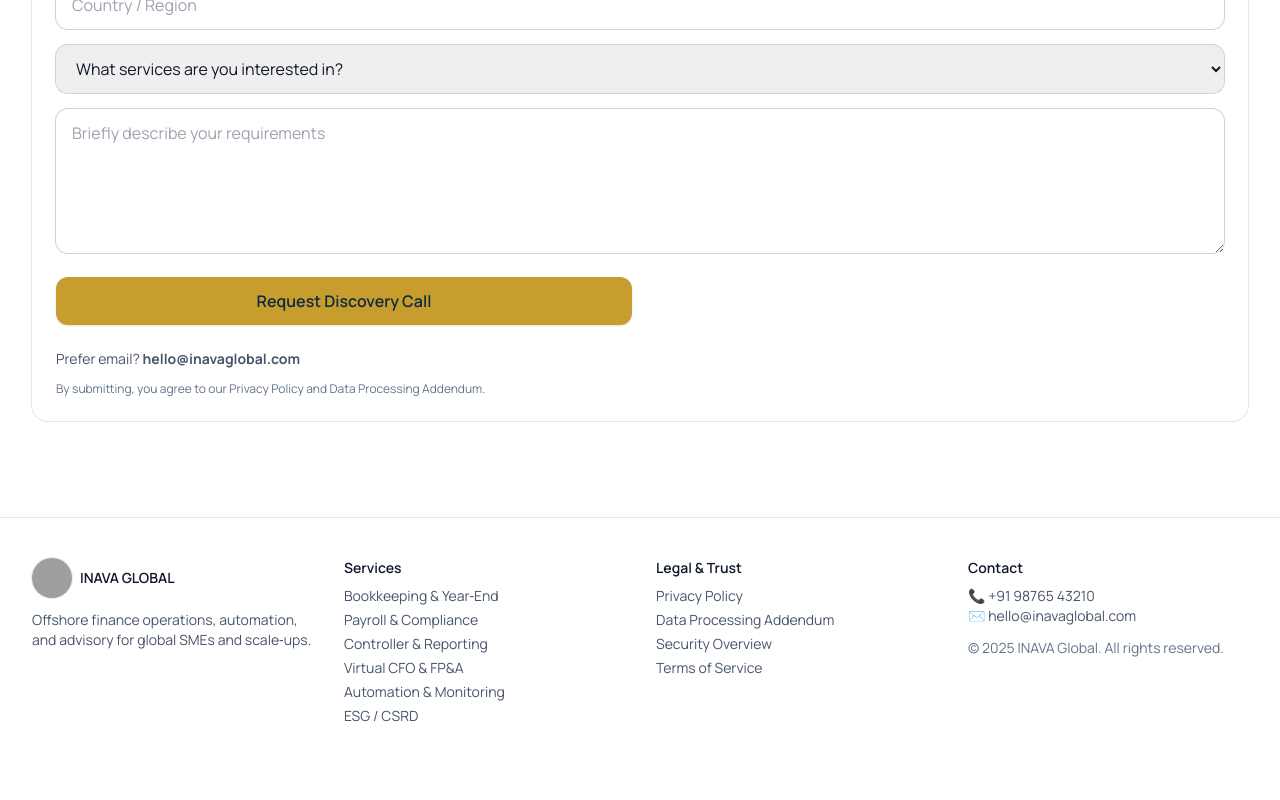
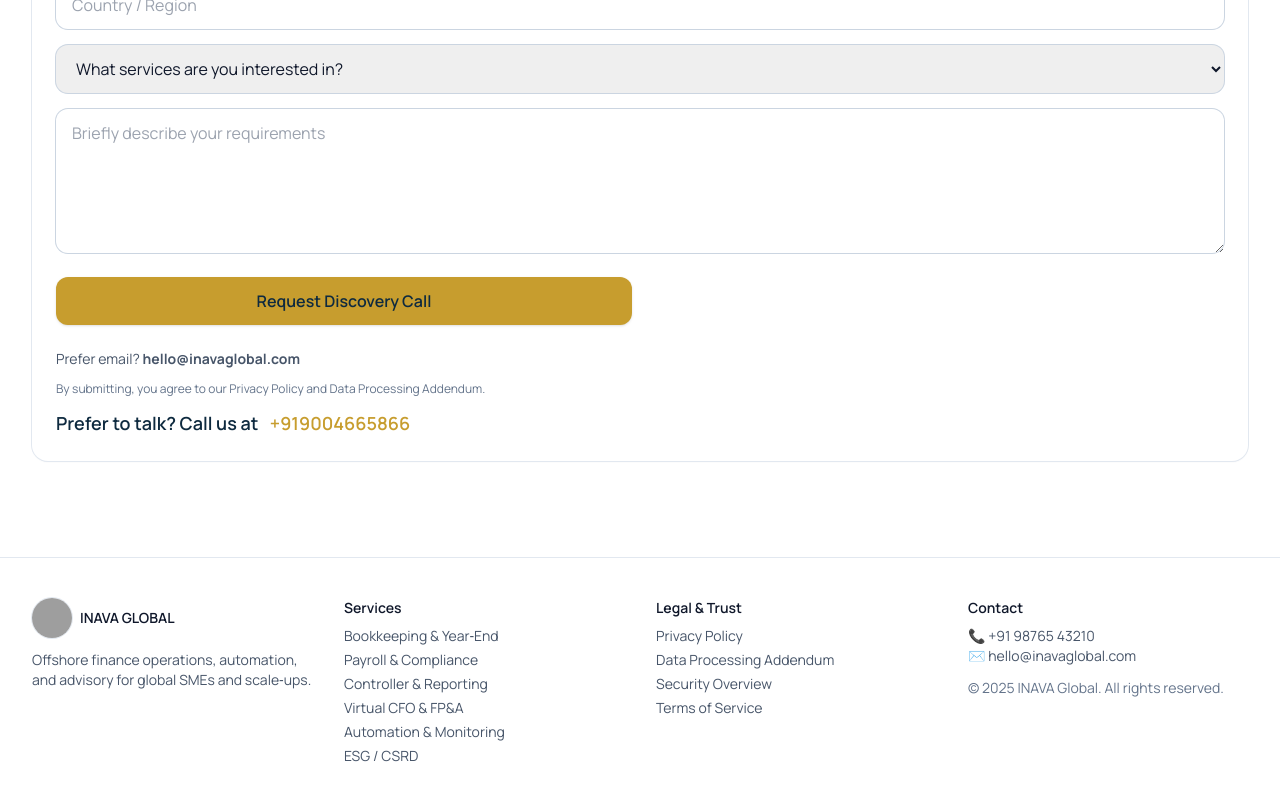
Before and after one commit to daaksesh/inavaglobal, a Next.js app: page /contact in a window 1280 px wide. Shown: the part 663-1463 px from the top of the page. Before the commit the page ends 1429 px from the top, so only its background shows below. Built offline with nearby package versions, Linux system fonts and the light colour scheme; grey boxes are pictures that could not be loaded.

Commit message:
Update contact.js

```diff
--- a/pages/contact.js
+++ b/pages/contact.js
@@ -41,6 +41,7 @@ export default function Contact() {
               Prefer email? <b>hello@inavaglobal.com</b>
             </div>
             <p className="mt-3 text-xs text-slate-500">By submitting, you agree to our Privacy Policy and Data Processing Addendum.</p>
+            <p className="mt-3 text-lg font-semibold text-navy">Prefer to talk? Call us at <a href="tel:+919004665866" className="text-gold hover:underline ml-2"> +919004665866</a></p>
           </div>
         </div>
       </section>
```
